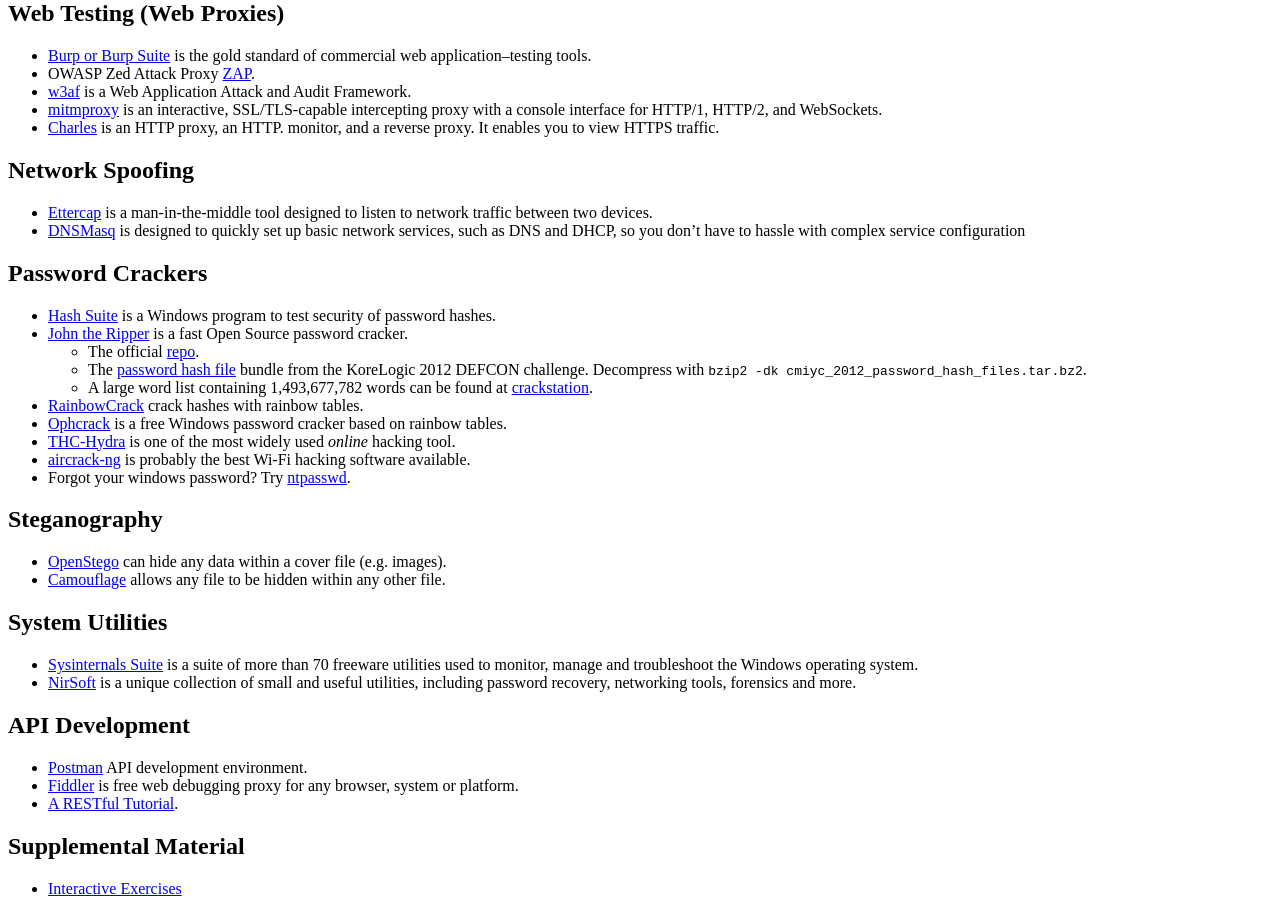
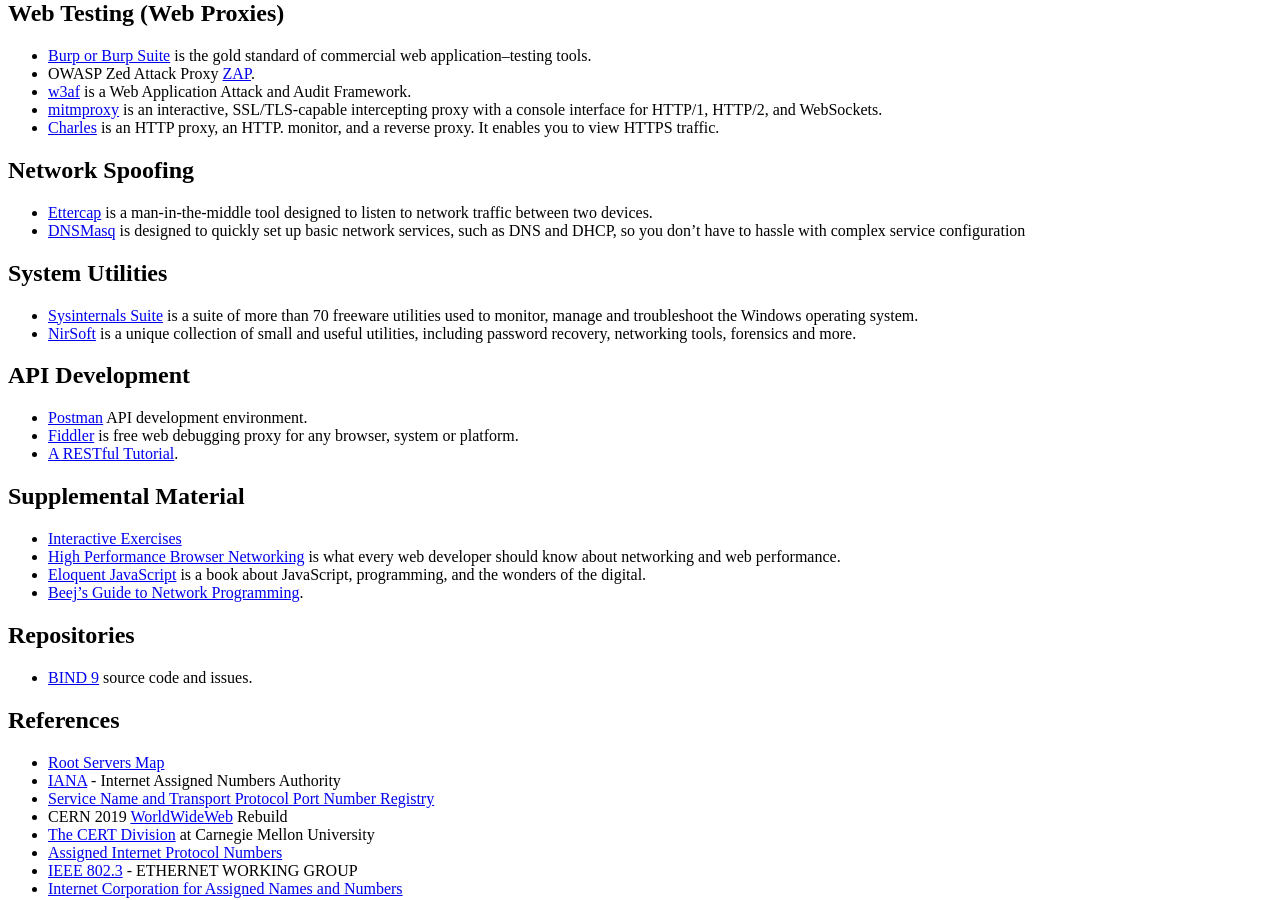
Before and after one commit to ycpcs/cs330-fall2023, a Jekyll site: the page built from resources/index.md, in a window 1280 px wide and 900 px high, scrolled down 907 px. Built offline with Jekyll 4.4.1, drawn with Linux system fonts in a browser that asks for light colours.

````diff
--- a/resources/index.md
+++ b/resources/index.md
@@ -28,7 +28,7 @@ traffic on Windows. *Retired on November 25, 2019.*
 - [netwag](http://www.cis.syr.edu/~wedu/seed/Labs/Lab_Setup/netw522/netwag-doc_html/) is a graphical front end for netwox.
   - netwox & netwag [Troubleshooting guide](docs\netwox.pdf).
 - [NetworkMiner](https://www.netresec.com/?page=NetworkMiner) is an open source Network Forensic Analysis Tool.
-- [tcptrace](http://www.tcptrace.org/) is a tool for analysis of TCP dump files.
+- [tcptrace](https://linux.die.net/man/1/tcptrace) is a tool for analysis of TCP dump files.
 
 Active Capture
 ------------------------------------
@@ -63,24 +63,6 @@ Network Spoofing
 - [Ettercap](https://www.ettercap-project.org/) is a man-in-the-middle tool designed to listen to network traffic between two devices.
 - [DNSMasq](https://thekelleys.org.uk/dnsmasq/doc.html) is designed to quickly set up basic network services, such as DNS and DHCP, so you don’t have to hassle with complex service configuration
 
-Password Crackers
-------------------------------------
-- [Hash Suite](https://hashsuite.openwall.net/) is a Windows program to test security of password hashes.
-- [John the Ripper](https://www.openwall.com/john/) is a fast Open Source password cracker.
-  - The official [repo](https://github.com/magnumripper/JohnTheRipper/).
-  - The [password hash file](http://contest-2012.korelogic.com/) bundle from the KoreLogic 2012 DEFCON challenge. Decompress with ```bzip2 -dk cmiyc_2012_password_hash_files.tar.bz2```.
-  - A large word list containing 1,493,677,782 words can be found at [crackstation](https://crackstation.net/crackstation-wordlist-password-cracking-dictionary.htm).
-- [RainbowCrack](http://project-rainbowcrack.com/index.htm) crack hashes with rainbow tables.
-- [Ophcrack](https://ophcrack.sourceforge.io/) is a free Windows password cracker based on rainbow tables.
-- [THC-Hydra](https://github.com/vanhauser-thc/thc-hydra) is one of the most widely used _online_ hacking tool.
-- [aircrack-ng](https://www.aircrack-ng.org/) is probably the best Wi-Fi hacking software available.
-- Forgot your windows password? Try [ntpasswd](http://pogostick.net/~pnh/ntpasswd/).
-
-Steganography
-------------------------------------
-- [OpenStego](https://www.openstego.com/) can hide any data within a cover file (e.g. images).
-- [Camouflage](http://camouflage.unfiction.com/) allows any file to be hidden within any other file.
-
 System Utilities
 ------------------------------------
 - [Sysinternals Suite](https://docs.microsoft.com/en-us/sysinternals/) is a suite of more than 70 freeware utilities used to monitor, manage and troubleshoot the Windows operating system.
@@ -99,7 +81,6 @@ Supplemental Material
 - [Eloquent JavaScript](https://eloquentjavascript.net/) is a book about JavaScript, programming, and the wonders of the digital.
 - [Beej's Guide to Network Programming](https://beej.us/guide/bgnet/html/#structs).
 
-
 Repositories
 -----------------------------------
 - [BIND 9](https://gitlab.isc.org/isc-projects/bind9) source code and issues.
@@ -114,7 +95,7 @@ References
 - [Assigned Internet Protocol Numbers](https://www.iana.org/assignments/protocol-numbers/protocol-numbers.xhtml)
 - [IEEE 802.3](http://www.ieee802.org/3/) - ETHERNET WORKING GROUP
 - [Internet Corporation for Assigned Names and Numbers](http://www.icann.org/)
-- [Beej's Guide to Network Programming](https://beej.us/guide/bgnet/html/#structs)
+- [Beej's Guide to Network Programming](https://beej.us/guide/bgnet/html)
 
 Technical Documentation
 -----------------------------------
@@ -158,10 +139,10 @@ Technical Documentation
   - [RFC 8484](https://tools.ietf.org/html/rfc8484), DNS Queries over HTTPS (DoH)
 
 ##### FTP
-  - [RFC 959](https://datatracker.ietf.org/doc/html/rfc959), FILE TRANSFER PROTOCOL (FTP)
+  - [RFC 959](https://tools.ietf.org/html/rfc959), FILE TRANSFER PROTOCOL (FTP)
 
 ##### P2P
-  - [RFC 5694](https://datatracker.ietf.org/doc/html/rfc5694), Peer-to-Peer (P2P) Architecture
+  - [RFC 5694](https://tools.ietf.org/html/rfc5694), Peer-to-Peer (P2P) Architecture
 
 ##### TCP
   - [RFC 793](https://tools.ietf.org/html/rfc793), TCP v4
````
Also changed, not shown: assign/assignment1.md (+1 -1 lines), labs/index.md (+1 -1 lines).
